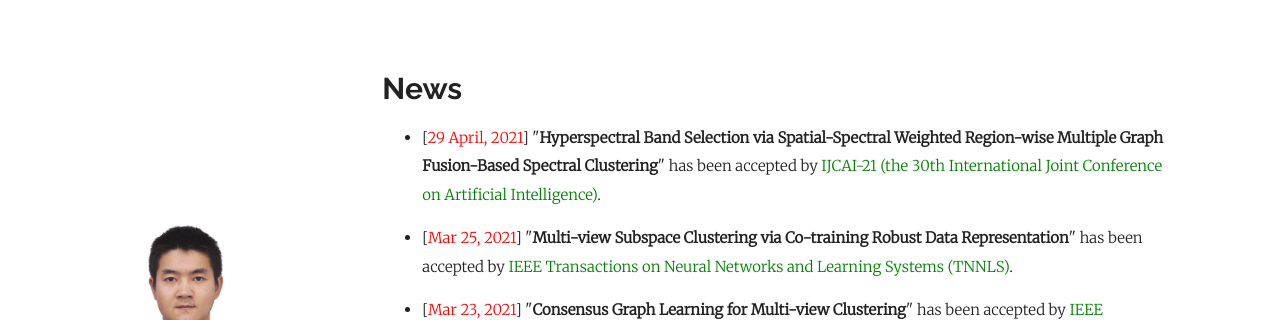
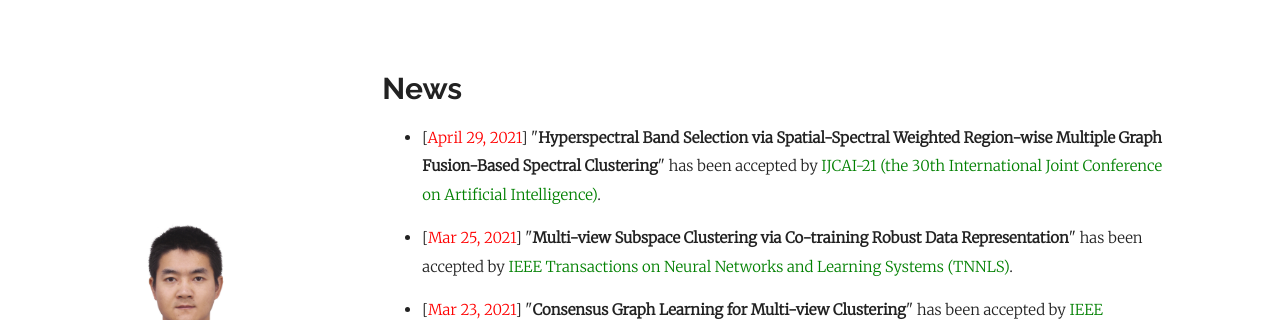
Before and after one commit to wx-liang/xinwangliu.github.io, a Jekyll site: the page built from index.md, in a window 1280 px wide and 900 px high. Shown: the top 320 px of the window. Built offline with Jekyll 4.4.1, drawn with Linux system fonts in a browser that asks for light colours; our own code applies the rules of GitHub Pages for plain Markdown files.

Commit message:
Update index.md

```diff
--- a/index.md
+++ b/index.md
@@ -5,7 +5,7 @@
 # News
 <ul>
 
- <p style="margin-top: 6px;"><li>[<font color="red">29 April, 2021</font>]  "<b>Hyperspectral Band Selection via Spatial-Spectral Weighted Region-wise Multiple Graph Fusion-Based Spectral Clustering</b>" has been accepted by <font color="green">IJCAI-21 (the 30th International Joint Conference on Artificial Intelligence)</font>.</li></p>
+ <p style="margin-top: 6px;"><li>[<font color="red">April 29, 2021</font>]  "<b>Hyperspectral Band Selection via Spatial-Spectral Weighted Region-wise Multiple Graph Fusion-Based Spectral Clustering</b>" has been accepted by <font color="green">IJCAI-21 (the 30th International Joint Conference on Artificial Intelligence)</font>.</li></p>
 
 <p style="margin-top: 6px;"><li>[<font color="red">Mar 25, 2021</font>]  "<b>Multi-view Subspace Clustering via Co-training Robust Data Representation</b>" has been accepted by <font color="green">IEEE Transactions on Neural Networks and Learning Systems (TNNLS)</font>.</li></p>
 
```
